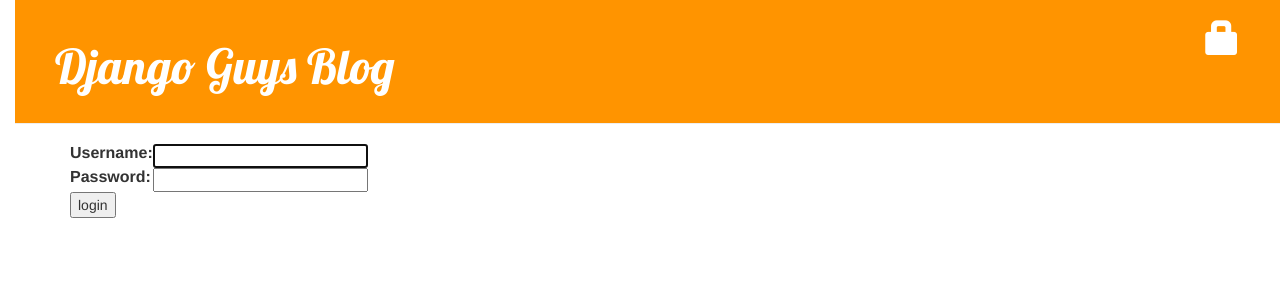
After one commit to good5229/djangogirls, a Django app: page /accounts/login/ in a window 1280 px wide. The commit adds this page. Shown: the top 300 px of the page. Run offline with Django 3.2, Linux system fonts and the light colour scheme; some libraries are stand-ins or nearby versions.

Commit message:
feat(blog) : add login service
https://app.asana.com/0/513674312489999/533879670081778

```diff
--- a/blog/templates/blog/base.html
+++ b/blog/templates/blog/base.html
@@ -9,11 +9,15 @@
     </head>
     <body>
             <div class="page-header">
-                {% if user.is_authenticated %}
-                    <a href="{% url 'post_new' %}" class="top-menu"><span class="glyphicon glyphicon-plus"></span></a>
-                {% endif %}
-                <h1><a href="/">Django Guys Blog</a></h1>
-            </div>
+                    {% if user.is_authenticated %}
+                        <a href="{% url 'post_new' %}" class="top-menu"><span class="glyphicon glyphicon-plus"></span></a>
+                        <a href="{% url 'post_draft_list' %}" class="top-menu"><span class="glyphicon glyphicon-edit"></span></a>
+                        <p class="top-menu">Hello {{ user.username }} <small>(<a href="{% url 'logout' %}">Log out</a>)</small></p>
+                    {% else %}
+                        <a href="{% url 'login' %}" class="top-menu"><span class="glyphicon glyphicon-lock"></span></a>
+                    {% endif %}
+                    <h1><a href="/">Django Guys Blog</a></h1>
+                </div>
             <div class="content container">
                     <div class="row">
                         <div class="col-md-8">
--- a/blog/templates/blog/post_detail.html
+++ b/blog/templates/blog/post_detail.html
@@ -2,13 +2,16 @@
 
 {% block content %}
     <div class="post">
-        {% if post.published_date %}
+            {% if post.published_date %}
             <div class="date">
                 {{ post.published_date }}
             </div>
+        {% else %}
+            <a class="btn btn-default" href="{% url 'post_publish' pk=post.pk %}">Publish</a>
         {% endif %}
         {% if user.is_authenticated %}
         <a class="btn btn-default" href="{% url 'post_edit' pk=post.pk %}"><span class="glyphicon glyphicon-pencil"></span></a>
+        <a class="btn btn-default" href="{% url 'post_remove' pk=post.pk %}"><span class="glyphicon glyphicon-remove"></span></a>
         {% endif %}
         <h1>{{ post.title }}</h1>
         <p>{{ post.text|linebreaksbr }}</p>
--- /dev/null
+++ b/blog/templates/registration/login.html
@@ -0,0 +1,24 @@
+{% extends "blog/base.html" %}
+
+{% block content %}
+    {% if form.errors %}
+        <p>Your username and password didn't match. Please try again.</p>
+    {% endif %}
+
+    <form method="post" action="{% url 'login' %}">
+    {% csrf_token %}
+        <table>
+        <tr>
+            <td>{{ form.username.label_tag }}</td>
+            <td>{{ form.username }}</td>
+        </tr>
+        <tr>
+            <td>{{ form.password.label_tag }}</td>
+            <td>{{ form.password }}</td>
+        </tr>
+        </table>
+
+        <input type="submit" value="login" />
+        <input type="hidden" name="next" value="{{ next }}" />
+    </form>
+{% endblock %}
--- a/blog/urls.py
+++ b/blog/urls.py
@@ -6,4 +6,7 @@ urlpatterns = [
     url(r'^post/(?P<pk>\d+)/$', views.post_detail, name='post_detail'),
     url(r'^post/new/$', views.post_new, name='post_new'),
     url(r'^post/(?P<pk>\d+)/edit/$', views.post_edit, name='post_edit'),
+    url(r'^drafts/$', views.post_draft_list, name='post_draft_list'),
+    url(r'^post/(?P<pk>\d+)/remove/$', views.post_remove, name='post_remove'),
+    url(r'^post/(?P<pk>\d+)/publish/$', views.post_publish, name='post_publish'),
 ]
--- a/codea/settings.py
+++ b/codea/settings.py
@@ -121,3 +121,5 @@ USE_TZ = True
 STATIC_URL = '/static/'
 
 STATIC_ROOT = os.path.join(BASE_DIR, 'static')
+
+LOGIN_REDIRECT_URL = '/'
--- a/codea/urls.py
+++ b/codea/urls.py
@@ -13,10 +13,14 @@ Including another URLconf
     1. Import the include() function: from django.conf.urls import url, include
     2. Add a URL to urlpatterns:  url(r'^blog/', include('blog.urls'))
 """
-from django.conf.urls import include,url
+from django.conf.urls import include, url
 from django.contrib import admin
+
+from django.contrib.auth import views
 
 urlpatterns = [
     url(r'^admin/', admin.site.urls),
+    url(r'^accounts/login/$', views.login, name='login'),
+    url(r'^accounts/logout/$', views.logout, name='logout', kwargs={'next_page': '/'}),
     url(r'', include('blog.urls')),
 ]
```
Also changed, not shown: blog/templates/blog/post_draft_list.html (added, +11 -0 lines), blog/views.py (+24 -2 lines).
